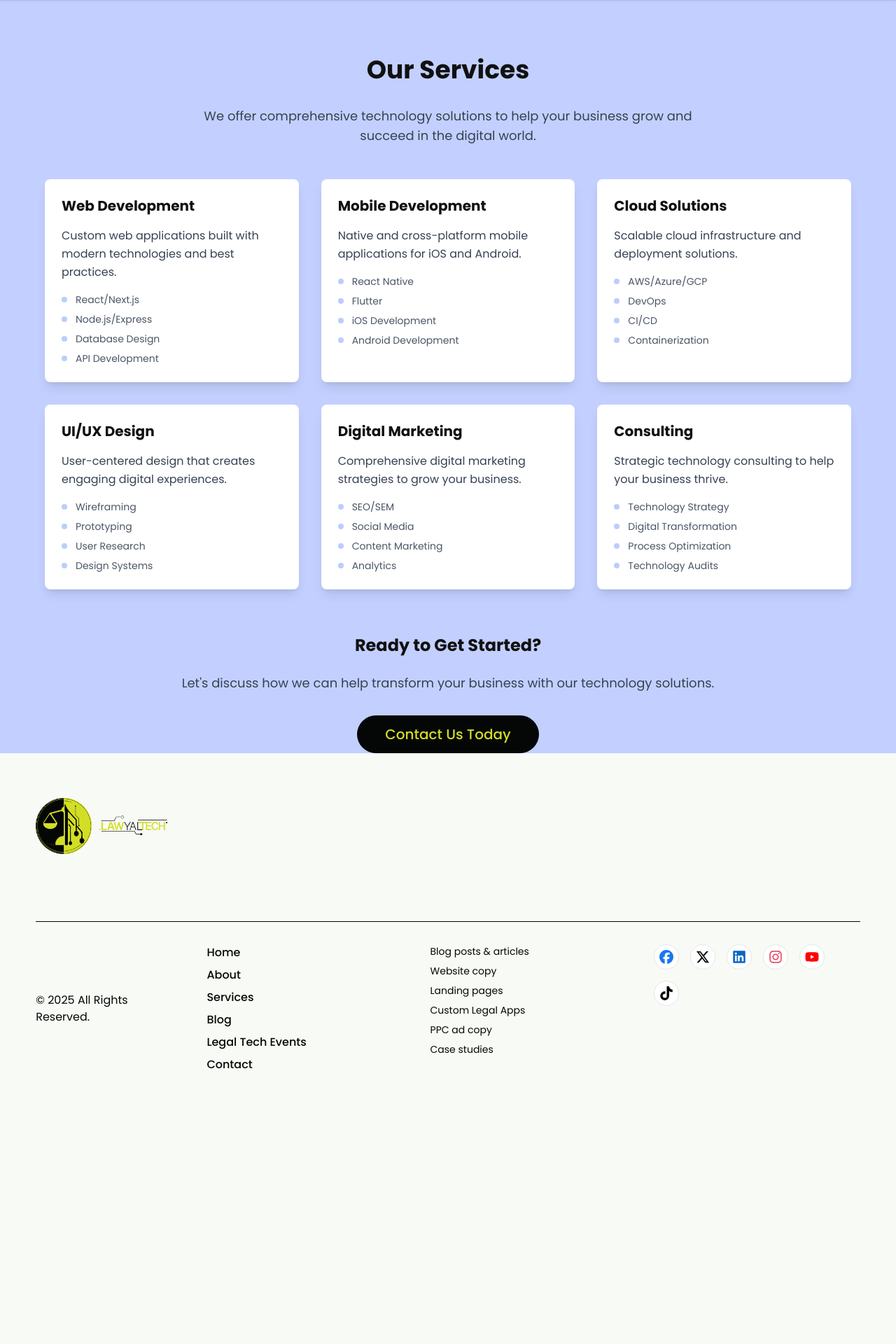
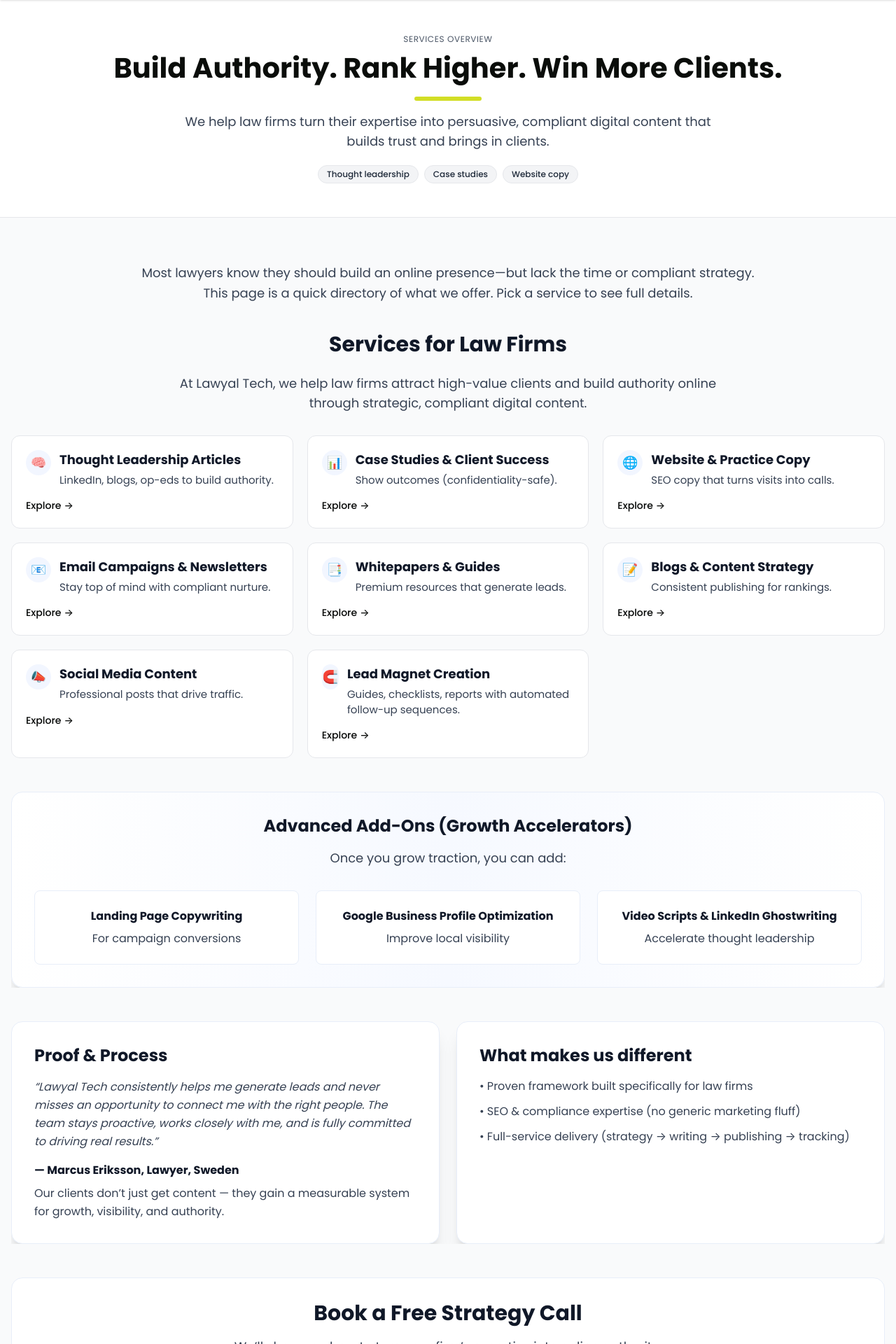
Before and after one commit to LawyaltechGame/LawyalTechServices_Website, a React (Vite) app: page /services in a window 1280 px wide. Shown: the part 80-2000 px from the top of the page at 70% size. Before the commit the page ends 1677 px from the top, so only its background shows below. Built offline with nearby package versions, Linux system fonts and the light colour scheme.

Commit message:
updated the services pages and titles names

```diff
--- a/src/components/Header.tsx
+++ b/src/components/Header.tsx
@@ -97,9 +97,8 @@ const Header = () => {
               onMouseLeave={link.hasDropdown ? handleServicesMouseLeave : undefined}
             >
               <Link
-                to={link.hasDropdown ? '#' : link.href}
+                to={link.href}
                 className={`text-[16px] lg:text-[18px] font-medium text-[#050706] pb-0.5 transition-all duration-300 hover:text-[#D2DE26] hover:scale-105 ${link.underline ? 'underline underline-offset-4 decoration-2' : 'hover:underline hover:underline-offset-4'} ${location.pathname === link.href ? 'text-[#D2DE26] underline underline-offset-4' : ''}`}
-                onClick={link.hasDropdown ? (e) => e.preventDefault() : undefined}
               >
                 {link.label}
               </Link>
--- a/src/components/HeroSection.tsx
+++ b/src/components/HeroSection.tsx
@@ -15,7 +15,7 @@ const HeroSection = () => {
         </ScrollAnimationWrapper>
 
         <ScrollAnimationWrapper animationType="slideUp" delay={0.4}>
-          <p className="mt-3 sm:mt-4 md:mt-5 lg:mt-6 text-base sm:text-lg md:text-xl lg:text-xl xl:text-xl text-[#050706] max-w-none sm:max-w-3xl lg:px-5 leading-relaxed font-normal">
+          <p className="mt-3 sm:mt-4 md:mt-5 lg:mt-6 text-base sm:text-lg md:text-xl lg:text-xl xl:text-lg text-[#050706] max-w-none sm:max-w-3xl lg:px-5 leading-relaxed font-normal">
           We help law firms and legal tech companies attract better clients, rank higher online, and convert more leads through marketing built for the legal industry.
           </p>
         </ScrollAnimationWrapper>
--- a/src/components/TestimonialsSection.tsx
+++ b/src/components/TestimonialsSection.tsx
@@ -1,23 +1,29 @@
 import ScrollAnimationWrapper from './ScrollAnimationWrapper';
 
 const testimonials = [
+  // {
+  //   company: 'Hartwell & Co.',
+  //   text: '“They rebuilt our site and content strategy. Consultations doubled in three months.”',
+  //   name: 'Rachel Hartwell',
+  //   title: 'Managing Partner',
+  // },
+  // {
+  //   company: 'Lexify Labs',
+  //   text: '“Clear messaging for a complex product. Demos up 140% and shorter sales cycles.”',
+  //   name: 'Ajay Prakash',
+  //   title: 'Founder & CEO',
+  // },
+  // {
+  //   company: 'Northside Family Law',
+  //   text: '“Local SEO + landing pages = steady qualified leads. Exactly what we needed.”',
+  //   name: 'Elena Ross',
+  //   title: 'Partner',
+  // },
   {
-    company: 'Hartwell & Co.',
-    text: '“They rebuilt our site and content strategy. Consultations doubled in three months.”',
-    name: 'Rachel Hartwell',
-    title: 'Managing Partner',
-  },
-  {
-    company: 'Lexify Labs',
-    text: '“Clear messaging for a complex product. Demos up 140% and shorter sales cycles.”',
-    name: 'Ajay Prakash',
-    title: 'Founder & CEO',
-  },
-  {
-    company: 'Northside Family Law',
-    text: '“Local SEO + landing pages = steady qualified leads. Exactly what we needed.”',
-    name: 'Elena Ross',
-    title: 'Partner',
+    company: 'Sweden',
+    text: '“Lawyal Tech consistently helps me generate leads and never misses an opportunity to connect me with the right people. The team stays proactive, works closely with me, and is fully committed to driving real results.”',
+    name: 'Marcus Eriksson',
+    title: 'Notary Public',
   },
 ];
 
--- a/src/pages/Home.tsx
+++ b/src/pages/Home.tsx
@@ -8,7 +8,7 @@ const HowItWorksSection = lazy(() => import('../components/HowItWorksSection'));
 const OurPeopleSection = lazy(() => import('../components/OurPeopleSection'));
 const ClientSuccessSection = lazy(() => import('../components/ClientSuccessSection'));
 const BenefitsSection = lazy(() => import('../components/BenefitsSection'));
-const TheyBelieveInUsSection = lazy(() => import('../components/TheyBelieveInUsSection'));
+// const TheyBelieveInUsSection = lazy(() => import('../components/TheyBelieveInUsSection'));
 const TestimonialsSection = lazy(() => import('../components/TestimonialsSection'));
 const ContactUsSection = lazy(() => import('../components/ContactUsSection'));
 const Footer = lazy(() => import('../components/Footer'));
@@ -25,7 +25,7 @@ const Home = () => {
         <OurPeopleSection />
         <ClientSuccessSection />
         <BenefitsSection />
-        <TheyBelieveInUsSection />
+        {/* <TheyBelieveInUsSection /> */}
         <TestimonialsSection />
         <ContactUsSection />
         <Footer />
--- a/src/pages/Services.tsx
+++ b/src/pages/Services.tsx
@@ -1,75 +1,122 @@
+import ScrollAnimationWrapper from '../components/ScrollAnimationWrapper';
+import { Link } from 'react-router-dom';
 import Footer from '../components/Footer';
 
 const Services = () => {
-  const services = [
-    {
-      title: "Web Development",
-      description: "Custom web applications built with modern technologies and best practices.",
-      features: ["React/Next.js", "Node.js/Express", "Database Design", "API Development"]
-    },
-    {
-      title: "Mobile Development",
-      description: "Native and cross-platform mobile applications for iOS and Android.",
-      features: ["React Native", "Flutter", "iOS Development", "Android Development"]
-    },
-    {
-      title: "Cloud Solutions",
-      description: "Scalable cloud infrastructure and deployment solutions.",
-      features: ["AWS/Azure/GCP", "DevOps", "CI/CD", "Containerization"]
-    },
-    {
-      title: "UI/UX Design",
-      description: "User-centered design that creates engaging digital experiences.",
-      features: ["Wireframing", "Prototyping", "User Research", "Design Systems"]
-    },
-    {
-      title: "Digital Marketing",
-      description: "Comprehensive digital marketing strategies to grow your business.",
-      features: ["SEO/SEM", "Social Media", "Content Marketing", "Analytics"]
-    },
-    {
-      title: "Consulting",
-      description: "Strategic technology consulting to help your business thrive.",
-      features: ["Technology Strategy", "Digital Transformation", "Process Optimization", "Technology Audits"]
-    }
-  ];
+  return (
+    <div className="min-h-screen bg-gray-50">
+      {/* Header Section – minimal, left-aligned to differ from detail pages */}
+      <div className="bg-white border-b border-gray-200">
+        <div className="max-w-7xl mx-auto px-4 py-10 md:py-12 text-center">
+          <ScrollAnimationWrapper animationType="slideUp" delay={0.12}>
+            <p className="text-xs tracking-wider text-gray-600 uppercase mb-2">Services Overview</p>
+            <h1 className="text-[32px] md:text-[40px] leading-tight font-extrabold text-[#0A0D0A]">Build Authority. Rank Higher. Win More Clients.</h1>
+            <div className="h-1.5 w-24 bg-[#D2DE26] rounded-md mt-4 mb-4 mx-auto" />
+            <p className="text-base md:text-lg text-gray-700 max-w-3xl mx-auto">
+              We help law firms turn their expertise into persuasive, compliant digital content that builds trust and brings in clients.
+            </p>
+            <div className="mt-5 flex flex-wrap gap-2 justify-center">
+              <span className="px-3 py-1 rounded-full bg-gray-100 border border-gray-200 text-xs font-medium text-gray-800">Thought leadership</span>
+              <span className="px-3 py-1 rounded-full bg-gray-100 border border-gray-200 text-xs font-medium text-gray-800">Case studies</span>
+              <span className="px-3 py-1 rounded-full bg-gray-100 border border-gray-200 text-xs font-medium text-gray-800">Website copy</span>
+            </div>
+          </ScrollAnimationWrapper>
+        </div>
+      </div>
 
-  return (
-    <div className="min-h-screen bg-[#c3d0ff]">
-      <div className="pt-20 px-10">
-        <div className="max-w-6xl mx-auto">
-          <h1 className="text-4xl font-bold text-[#111] mb-8 font-poppins text-center">Our Services</h1>
-          <p className="text-lg text-gray-700 mb-12 text-center max-w-3xl mx-auto">
-            We offer comprehensive technology solutions to help your business grow and succeed in the digital world.
+      <div className="max-w-7xl mx-auto px-4 py-12 md:py-16">
+        {/* Brief intro (plain, no card) */}
+        <ScrollAnimationWrapper animationType="slideUp" delay={0.25}>
+          <p className="text-base md:text-lg text-gray-700 leading-relaxed text-center max-w-4xl mx-auto mb-10">
+            Most lawyers know they should build an online presence—but lack the time or compliant strategy. This page is a quick directory of what we offer. Pick a service to see full details.
           </p>
+        </ScrollAnimationWrapper>
 
-          <div className="grid grid-cols-1 md:grid-cols-2 lg:grid-cols-3 gap-8">
-            {services.map((service, index) => (
-              <div key={index} className="bg-white rounded-lg p-6 shadow-lg hover:shadow-xl transition-shadow duration-300">
-                <h3 className="text-xl font-semibold text-[#111] mb-4 font-poppins">{service.title}</h3>
-                <p className="text-gray-700 mb-4 leading-relaxed">{service.description}</p>
-                <ul className="space-y-2">
-                  {service.features.map((feature, featureIndex) => (
-                    <li key={featureIndex} className="text-sm text-gray-600 flex items-center">
-                      <span className="w-2 h-2 bg-[#B9CEFF] rounded-full mr-3"></span>
-                      {feature}
-                    </li>
-                  ))}
-                </ul>
-              </div>
+        {/* Services directory (link cards) */}
+        <ScrollAnimationWrapper animationType="slideUp" delay={0.35}>
+          <h2 className="text-2xl md:text-3xl font-bold text-gray-900 mb-6 text-center">Services for Law Firms</h2>
+          <p className="text-base md:text-lg text-gray-700 text-center max-w-3xl mx-auto mb-8">
+            At Lawyal Tech, we help law firms attract high-value clients and build authority online through strategic, compliant digital content.
+          </p>
+          <div className="grid sm:grid-cols-2 lg:grid-cols-3 gap-5">
+            {[
+              { title: 'Thought Leadership Articles', desc: 'LinkedIn, blogs, op-eds to build authority.', to: '/thought-leadership', icon: '🧠' },
+              { title: 'Case Studies & Client Success', desc: 'Show outcomes (confidentiality-safe).', to: '/case-studies', icon: '📊' },
+              { title: 'Website & Practice Copy', desc: 'SEO copy that turns visits into calls.', to: '/website-copy', icon: '🌐' },
+              { title: 'Email Campaigns & Newsletters', desc: 'Stay top of mind with compliant nurture.', to: '/email-templates', icon: '📧' },
+              { title: 'Whitepapers & Guides', desc: 'Premium resources that generate leads.', to: '/whitepapers-guides', icon: '📑' },
+              { title: 'Blogs & Content Strategy', desc: 'Consistent publishing for rankings.', to: '/blog-posts', icon: '📝' },
+              { title: 'Social Media Content', desc: 'Professional posts that drive traffic.', to: '/contact', icon: '📣' },
+              { title: 'Lead Magnet Creation', desc: 'Guides, checklists, reports with automated follow-up sequences.', to: '/lead-magnets', icon: '🧲' },
+            ].map((item) => (
+              <Link key={item.title} to={item.to} className="group block rounded-xl border border-gray-200 bg-white p-5 hover:border-[#D2DE26] hover:shadow-md transition-all">
+                <div className="flex items-start">
+                  <div className="w-9 h-9 rounded-full bg-[#F2F6FF] flex items-center justify-center mr-3 text-lg">{item.icon}</div>
+                  <div>
+                    <h3 className="text-base md:text-lg font-semibold text-gray-900 group-hover:text-[#050706]">{item.title}</h3>
+                    <p className="text-sm md:text-[15px] text-gray-700 mt-1">{item.desc}</p>
+                  </div>
+                </div>
+                <span className="mt-4 inline-flex items-center text-sm font-medium text-[#050706] group-hover:underline underline-offset-4">Explore <span className="ml-1">→</span></span>
+              </Link>
             ))}
           </div>
+        </ScrollAnimationWrapper>
 
-          <div className="mt-16 text-center">
-            <h2 className="text-2xl font-semibold text-[#111] mb-6 font-poppins">Ready to Get Started?</h2>
-            <p className="text-lg text-gray-700 mb-8">
-              Let's discuss how we can help transform your business with our technology solutions.
-            </p>
-            <button className="bg-[#B9CEFF] text-[#111] px-8 py-3 rounded-lg font-semibold hover:bg-[#A8BDFF] transition-colors duration-300">
-              Contact Us Today
-            </button>
+        {/* Advanced Add-Ons */}
+        <ScrollAnimationWrapper animationType="slideUp" delay={0.5}>
+          <div className="rounded-2xl p-8 shadow-xl mt-12 bg-gradient-to-r from-white via-[#F6F9FF] to-white border border-[#E8EEF9]">
+            <h3 className="text-2xl font-bold text-gray-900 mb-4 text-center">Advanced Add-Ons (Growth Accelerators)</h3>
+            <p className="text-lg text-gray-700 text-center max-w-3xl mx-auto mb-8">Once you grow traction, you can add:</p>
+            <div className="grid md:grid-cols-3 gap-6">
+              <div className="bg-white rounded-lg p-6 border border-[#E8EEF9] text-center">
+                <h4 className="font-semibold text-gray-900 mb-2">Landing Page Copywriting</h4>
+                <p className="text-gray-700">For campaign conversions</p>
+              </div>
+              <div className="bg-white rounded-lg p-6 border border-[#E8EEF9] text-center">
+                <h4 className="font-semibold text-gray-900 mb-2">Google Business Profile Optimization</h4>
+                <p className="text-gray-700">Improve local visibility</p>
+              </div>
+              <div className="bg-white rounded-lg p-6 border border-[#E8EEF9] text-center">
+                <h4 className="font-semibold text-gray-900 mb-2">Video Scripts & LinkedIn Ghostwriting</h4>
+                <p className="text-gray-700">Accelerate thought leadership</p>
+              </div>
+            </div>
           </div>
-        </div>
+        </ScrollAnimationWrapper>
+
+        {/* Proof & Process */}
+        <ScrollAnimationWrapper animationType="slideUp" delay={0.55}>
+          <div className="grid md:grid-cols-2 gap-6 mt-12">
+            <div className="bg-white rounded-2xl p-8 shadow-xl border border-[#E8EEF9]">
+              <h3 className="text-2xl font-bold text-gray-900 mb-4">Proof & Process</h3>
+              <p className="text-gray-700 leading-relaxed mb-4 italic">
+                “Lawyal Tech consistently helps me generate leads and never misses an opportunity to connect me with the right people. The team stays proactive, works closely with me, and is fully committed to driving real results.”
+              </p>
+              <p className="text-gray-900 font-semibold mb-2">— Marcus Eriksson, Lawyer, Sweden</p>
+              <p className="text-gray-700 leading-relaxed">
+                Our clients don’t just get content — they gain a measurable system for growth, visibility, and authority.
+              </p>
+            </div>
+            <div className="bg-white rounded-2xl p-8 shadow-xl border border-[#E8EEF9]">
+              <h3 className="text-2xl font-bold text-gray-900 mb-4">What makes us different</h3>
+              <ul className="space-y-3 text-gray-700">
+                <li>• Proven framework built specifically for law firms</li>
+                <li>• SEO & compliance expertise (no generic marketing fluff)</li>
+                <li>• Full-service delivery (strategy → writing → publishing → tracking)</li>
+              </ul>
+            </div>
+          </div>
+        </ScrollAnimationWrapper>
+
+        {/* CTA */}
+        <ScrollAnimationWrapper animationType="slideUp" delay={0.7}>
+          <div className="text-center bg-white rounded-2xl p-8 shadow-xl mt-12 border border-[#E8EEF9]">
+            <h3 className="text-3xl font-bold text-gray-900 mb-4">Book a Free Strategy Call</h3>
+            <p className="text-lg text-gray-700 mb-6">We’ll show you how to turn your firm’s expertise into online authority.</p>
+            <Link to="/contact" className="px-8 py-4 text-lg font-medium rounded-full bg-[#050706] text-[#D2DE26] transition-all duration-300 hover:bg-[#0a0d0a] hover:scale-105 inline-block">Contact Us</Link>
+          </div>
+        </ScrollAnimationWrapper>
       </div>
       <Footer />
     </div>
```
Also changed, not shown: src/components/ClientSuccessSection.tsx (+34 -30 lines), src/pages/About.tsx (+41 -22 lines).
